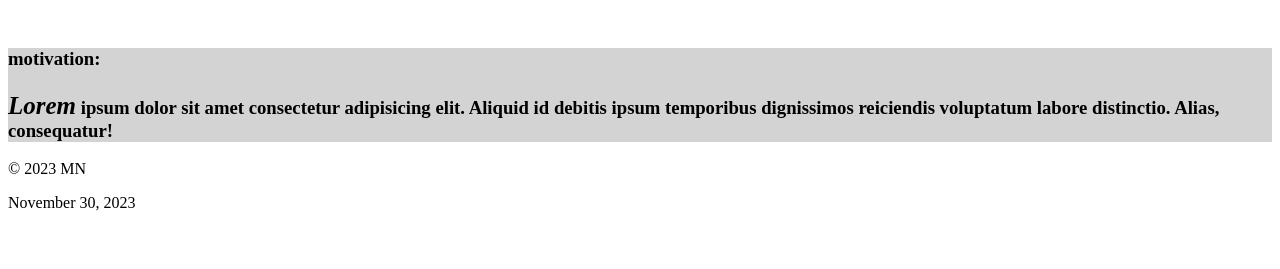
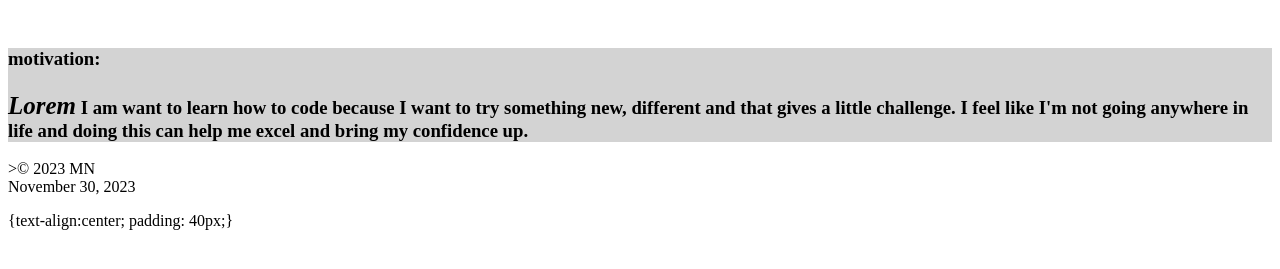
Before and after one commit to MadysonNewton/Project1, a plain HTML site: page index.html in a window 1280 px wide. Shown: the part 139-408 px from the top of the page. Drawn offline with Linux system fonts and the light colour scheme.

Commit message:
attempted to make changes and add div

```diff
--- a/index.html
+++ b/index.html
@@ -26,15 +26,18 @@
     </style>
 </head>
 <body>
-    <header><h1>Mady Newton</h1></header>
+ <div>
+      <header><h1>Mady Newton</h1></header>
     <main>
-        <section>
-    <h3>motivation: <br><br><i>Lorem</i> ipsum dolor sit amet consectetur adipisicing elit. Aliquid id debitis ipsum temporibus dignissimos reiciendis voluptatum labore distinctio. Alias, consequatur!
+       <div><section>
+    <h3>motivation: <br><br><i>Lorem</i> I am want to learn how to code because I want to try something new, different and that gives a little challenge. I feel like I'm not going anywhere in life and doing this can help me excel and bring my confidence up.
     </h3>
-        </section>
+        </section></div {font-size: 75;}>
     </main>
-<footer>&copy 2023 MN</footer>
-    <p>November 30, 2023</p>
-
+<footer<div>>&copy 2023 MN</footer></div {font-size: 75
+    <p>November 30, 2023</p> </body>
+</div {font-size: 75;}>
+<div> {text-align:center;
+    padding: 40px;}
 </body>
 </html>
```
